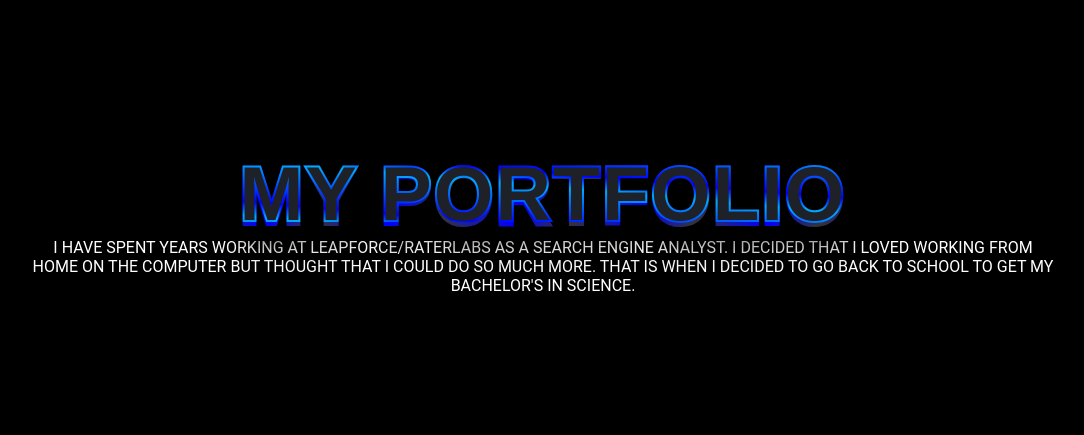
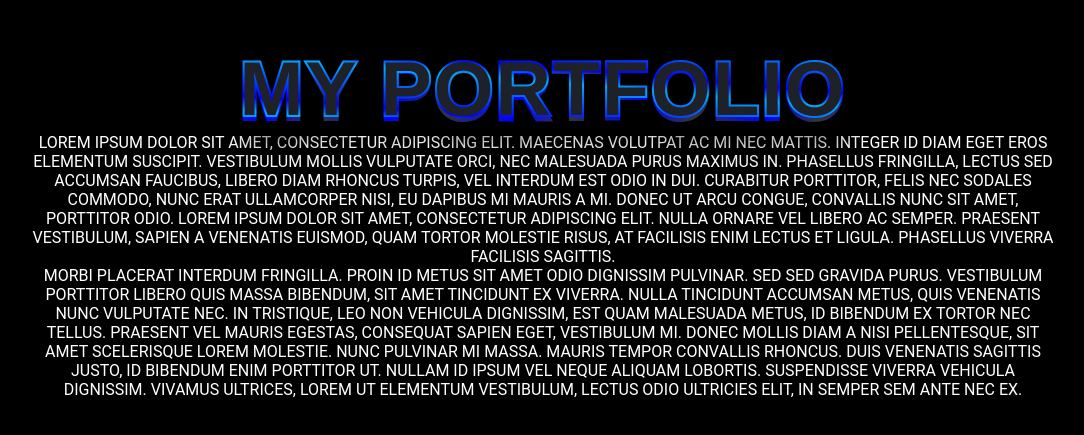
Before and after one commit to TTSouth/BlueBlackPort.io, a plain HTML site: page index.html in a window 1280 px wide. Shown: the part 2091-2526 px from the top of the page, without its empty margins (97-1181 px from the left). Drawn offline with Linux system fonts and the light colour scheme.

Commit message:
Update index.html

```diff
--- a/index.html
+++ b/index.html
@@ -119,8 +119,8 @@
             <div class="fg"> My Portfolio </div>
 
 
-        <p>I have spent years working at Leapforce/Raterlabs as a search engine analyst. I decided that I loved working from home on the computer but thought that I could do so much more. That is when I decided to go back to school to get my bachelor's in science. </p>
-
+        <p>Lorem ipsum dolor sit amet, consectetur adipiscing elit. Maecenas volutpat ac mi nec mattis. Integer id diam eget eros elementum suscipit. Vestibulum mollis vulputate orci, nec malesuada purus maximus in. Phasellus fringilla, lectus sed accumsan faucibus, libero diam rhoncus turpis, vel interdum est odio in dui. Curabitur porttitor, felis nec sodales commodo, nunc erat ullamcorper nisi, eu dapibus mi mauris a mi. Donec ut arcu congue, convallis nunc sit amet, porttitor odio. Lorem ipsum dolor sit amet, consectetur adipiscing elit. Nulla ornare vel libero ac semper. Praesent vestibulum, sapien a venenatis euismod, quam tortor molestie risus, at facilisis enim lectus et ligula. Phasellus viverra facilisis sagittis. </p>
+        <p>Morbi placerat interdum fringilla. Proin id metus sit amet odio dignissim pulvinar. Sed sed gravida purus. Vestibulum porttitor libero quis massa bibendum, sit amet tincidunt ex viverra. Nulla tincidunt accumsan metus, quis venenatis nunc vulputate nec. In tristique, leo non vehicula dignissim, est quam malesuada metus, id bibendum ex tortor nec tellus. Praesent vel mauris egestas, consequat sapien eget, vestibulum mi. Donec mollis diam a nisi pellentesque, sit amet scelerisque lorem molestie. Nunc pulvinar mi massa. Mauris tempor convallis rhoncus. Duis venenatis sagittis justo, id bibendum enim porttitor ut. Nullam id ipsum vel neque aliquam lobortis. Suspendisse viverra vehicula dignissim. Vivamus ultrices, lorem ut elementum vestibulum, lectus odio ultricies elit, in semper sem ante nec ex.</p>
 
 
      </div>
```
